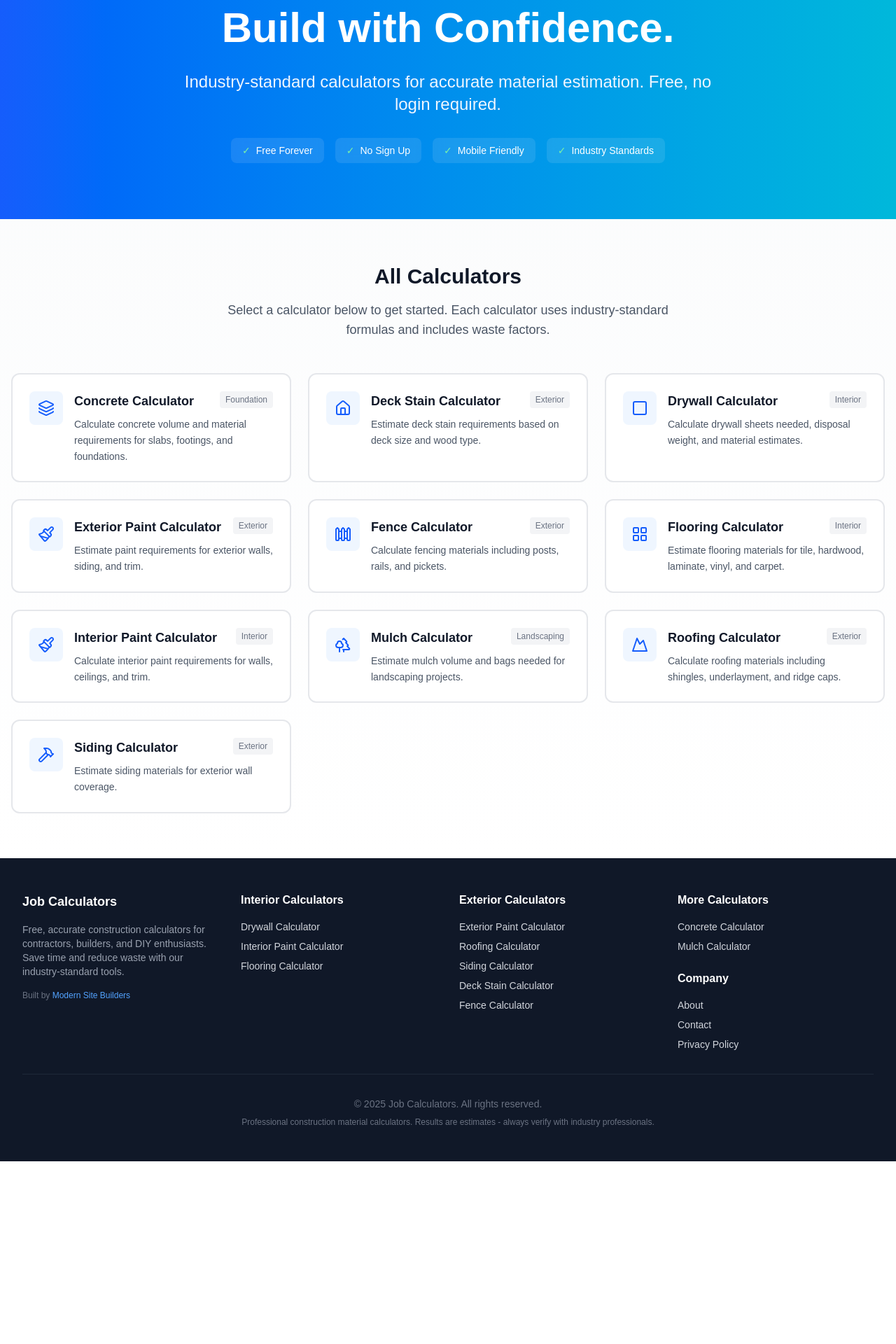
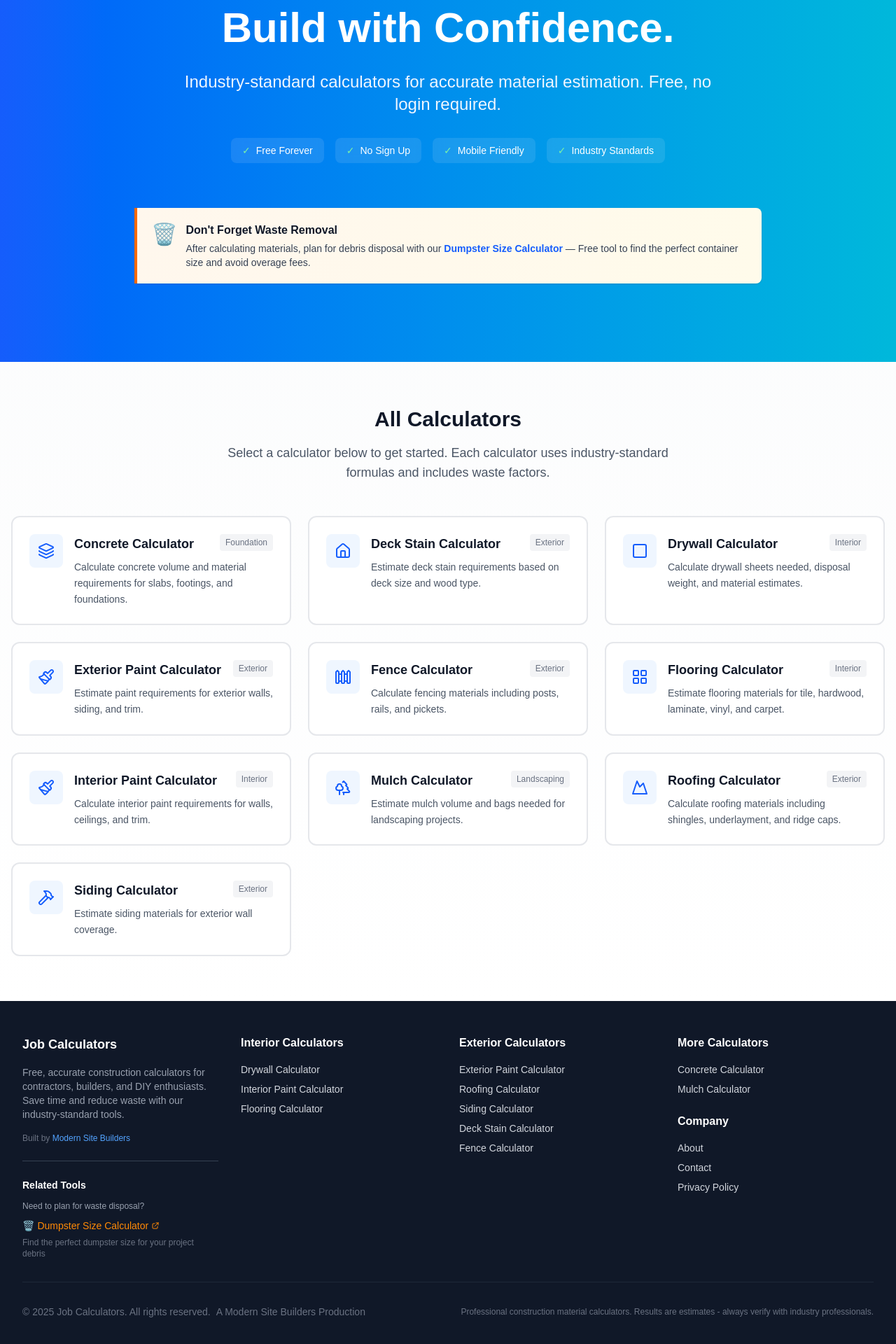
Before and after one commit to modernsitebuilders/remodelcalculators-public, a Next.js app: page / in a window 1280 px wide. Shown: the part 278-2198 px from the top of the page at 70% size. Before the commit the page ends 1937 px from the top, so only its background shows below. Built offline with nearby package versions, Linux system fonts and the light colour scheme.

Commit message:
add cross-site links and Modern Site Builders credit

```diff
--- a/src/app/page.js
+++ b/src/app/page.js
@@ -1,6 +1,8 @@
 'use client';
 
 import Link from 'next/link';
+import DumpsterCalculatorPromo from '@/components/DumpsterCalculatorPromo';
+
 import {
   Calculator,
   Hammer,
@@ -121,7 +123,11 @@ export default function HomePage() {
             </div>
           </div>
         </div>
+      {/* ADD THIS - After popular calculators, before footer */}
+      <div className="max-w-4xl mx-auto mt-16 mb-8">
+        <DumpsterCalculatorPromo />
       </div>
+    </div>
 
       {/* Calculator Grid */}
       <div className="container mx-auto max-w-7xl px-4 py-16">
--- /dev/null
+++ b/src/components/DumpsterCalculatorPromo.jsx
@@ -0,0 +1,26 @@
+export default function DumpsterCalculatorPromo() {
+  return (
+    <div className="bg-gradient-to-r from-orange-50 to-amber-50 border-l-4 border-orange-500 p-5 rounded-r-lg shadow-sm">
+      <div className="flex items-start gap-3">
+        <span className="text-3xl flex-shrink-0">🗑️</span>
+        <div>
+          <p className="text-gray-900 font-semibold mb-1">
+            Don't Forget Waste Removal
+          </p>
+          <p className="text-gray-700 text-sm">
+            After calculating materials, plan for debris disposal with our{' '}
+            <a
+              href="https://dumpster-size-calculator.com"
+              target="_blank"
+              rel="noopener noreferrer"
+              className="text-blue-600 font-bold hover:text-blue-800 hover:underline transition-colors"
+            >
+              Dumpster Size Calculator
+            </a>
+            {' '}— Free tool to find the perfect container size and avoid overage fees.
+          </p>
+        </div>
+      </div>
+    </div>
+  );
+}
--- a/src/components/layout/Footer.jsx
+++ b/src/components/layout/Footer.jsx
@@ -19,7 +19,30 @@ export default function Footer() {
             <p className="text-xs text-gray-500">
               Built by <a href="https://modernsitebuilders.com" className="text-blue-400 hover:text-blue-300 transition-colors" target="_blank" rel="noopener noreferrer">Modern Site Builders</a>
             </p>
-          </div>
+
+            {/* Related Tools - INSIDE Brand Section */}
+            <div className="mt-6 pt-6 border-t border-gray-700">
+              <h4 className="font-semibold text-white mb-3 text-sm">Related Tools</h4>
+              <p className="text-xs text-gray-400 mb-2">
+                Need to plan for waste disposal?
+              </p>
+              <a
+                href="https://dumpster-size-calculator.com"
+                target="_blank"
+                rel="noopener noreferrer"
+                className="text-orange-400 hover:text-orange-300 transition-colors text-sm font-medium inline-flex items-center gap-1"
+              >
+                <span>🗑️</span>
+                Dumpster Size Calculator
+                <svg className="w-3 h-3" fill="none" stroke="currentColor" viewBox="0 0 24 24">
+                  <path strokeLinecap="round" strokeLinejoin="round" strokeWidth={2} d="M10 6H6a2 2 0 00-2 2v10a2 2 0 002 2h10a2 2 0 002-2v-4M14 4h6m0 0v6m0-6L10 14" />
+                </svg>
+              </a>
+              <p className="text-xs text-gray-500 mt-1">
+                Find the perfect dumpster size for your project debris
+              </p>
+            </div>
+          </div>  {/* Brand Section closes HERE */}
 
           {/* Interior Calculators */}
           <div>
@@ -113,11 +136,18 @@ export default function Footer() {
         </div>
 
         {/* Bottom Bar */}
-        <div className="border-t border-gray-800 mt-8 pt-8 text-sm text-center text-gray-500">
-          <p>© {currentYear} Job Calculators. All rights reserved.</p>
-          <p className="mt-2 text-xs">
-            Professional construction material calculators. Results are estimates - always verify with industry professionals.
-          </p>
+        <div className="border-t border-gray-800 mt-8 pt-8">
+          <div className="flex flex-col md:flex-row justify-between items-center gap-4">
+            <div className="text-sm text-gray-500 text-center md:text-left">
+              © {currentYear} Job Calculators. All rights reserved.
+              <span className="block md:inline md:ml-2 mt-1 md:mt-0">
+                A Modern Site Builders Production
+              </span>
+            </div>
+            <p className="text-xs text-gray-500 text-center md:text-right">
+              Professional construction material calculators. Results are estimates - always verify with industry professionals.
+            </p>
+          </div>
         </div>
       </div>
     </footer>
```
